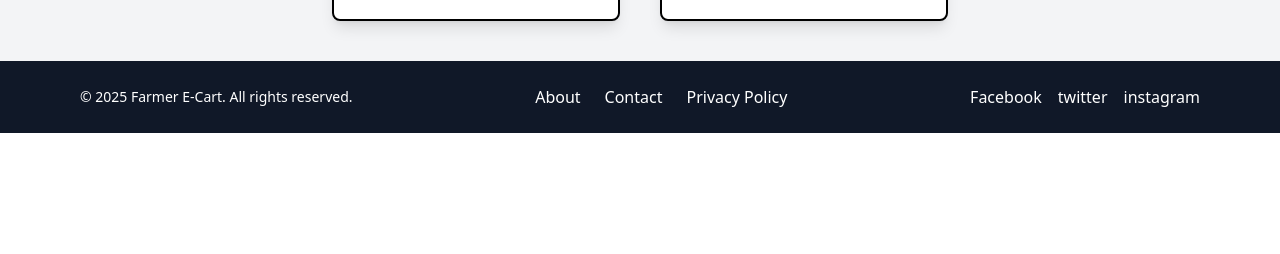
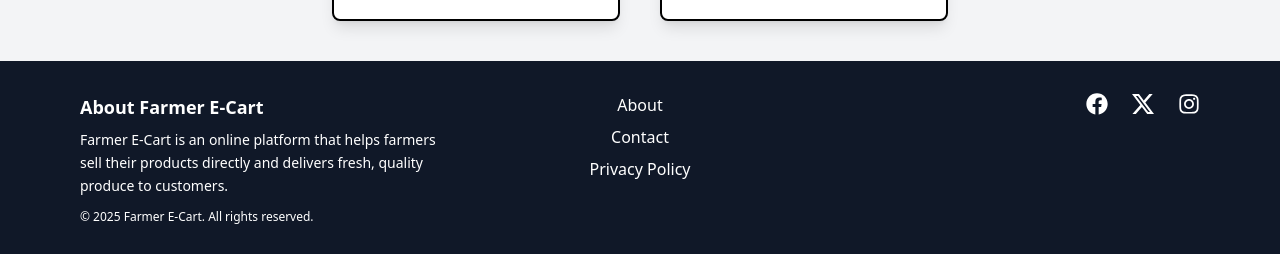
Before and after one commit to Sachin70659/Farmer-e-card, a React (Vite) app: page /servicess in a window 1280 px wide. Shown: the part 2325-2579 px from the top of the page. Before the commit the page ends 2458 px from the top, so only its background shows below. Built offline with nearby package versions, Linux system fonts and the light colour scheme.

Commit message:
add new repo

```diff
--- a/package.json
+++ b/package.json
@@ -13,6 +13,7 @@
     "@tailwindcss/vite": "^4.1.13",
     "react": "^19.1.1",
     "react-dom": "^19.1.1",
+    "react-icons": "^5.5.0",
     "react-router-dom": "^7.9.1",
     "tailwindcss": "^4.1.13"
   },
--- a/src/Components/Footer.jsx
+++ b/src/Components/Footer.jsx
@@ -1,27 +1,59 @@
 // Footer.jsx
 import React from "react";
+import { FaFacebook } from "react-icons/fa";
+import { BsTwitterX } from "react-icons/bs";
+import { FaInstagram } from "react-icons/fa6";
 
-export const Footer=()=> {
+export const Footer = () => {
   return (
-    <footer className="bg-gray-900 text-white py-6">
-      <div className="max-w-6xl mx-auto px-4 flex flex-col md:flex-row justify-between items-center">
+    <footer className="bg-gray-900 text-white py-8">
+      <div className="max-w-6xl mx-auto px-4 grid gap-6 md:grid-cols-3 text-center md:text-left">
+
         {/* Left Section */}
-        <p className="text-sm">© 2025 Farmer E-Cart. All rights reserved.</p>
+        <div>
+          <h1 className="text-lg font-semibold mb-2 hover:text-gray-400 ">About Farmer E-Cart</h1>
+          <p className="text-sm leading-relaxed hover:text-gray-400 ">
+            Farmer E-Cart is an online platform that helps farmers sell their
+            products directly and delivers fresh, quality produce to customers.
+          </p>
+          <p className="text-xs mt-3 hover:text-gray-400 ">© 2025 Farmer E-Cart. All rights reserved.</p>
+        </div>
 
         {/* Middle Section */}
-        <div className="flex space-x-6 mt-4 md:mt-0">
-          <a href="/about" className="hover:text-gray-400">About</a>
-          <a href="/contact" className="hover:text-gray-400">Contact</a>
-          <a href="/privacy" className="hover:text-gray-400">Privacy Policy</a>
+        <div className="flex flex-col space-y-2 md:items-center">
+          <a href="/about" className="hover:text-gray-400 transition">About</a>
+          <a href="/contact" className="hover:text-gray-400 transition">Contact</a>
+          <a href="/privacy" className="hover:text-gray-400 transition">Privacy Policy</a>
         </div>
 
         {/* Right Section */}
-        <div className="flex space-x-4 mt-4 md:mt-0">
-          <a href="https://facebook.com" target="_blank" rel="noreferrer" className="hover:text-blue-400">Facebook</a>
-          <a href="https://twitter.com" target="_blank" rel="noreferrer" className="hover:text-blue-300">twitter</a>
-          <a href="https://instagram.com" target="_blank" rel="noreferrer" className="hover:text-pink-400">instagram</a>
+        <div className="flex justify-center md:justify-end space-x-6">
+          <a
+            href="https://facebook.com"
+            target="_blank"
+            rel="noreferrer"
+            className="hover:text-blue-400 transition-transform transform hover:scale-125 duration-300"
+          >
+            <FaFacebook size={22} />
+          </a>
+          <a
+            href="https://twitter.com"
+            target="_blank"
+            rel="noreferrer"
+            className="hover:text-blue-300 transition-transform transform hover:scale-125 duration-300"
+          >
+            <BsTwitterX size={22} />
+          </a>
+          <a
+            href="https://instagram.com"
+            target="_blank"
+            rel="noreferrer"
+            className="hover:text-pink-400 transition-transform transform hover:scale-125 duration-300"
+          >
+            <FaInstagram size={22} />
+          </a>
         </div>
       </div>
     </footer>
   );
-}
+};
--- a/src/Components/Pagess/Home.jsx
+++ b/src/Components/Pagess/Home.jsx
@@ -19,12 +19,12 @@ export const Home=()=> {
         <div className="flex justify-center space-x-4">
           <a
             href="/Servicess"
-            className="bg-white text-green-700 font-semibold px-6 py-3 rounded-lg shadow-md hover:bg-black transition"
+            className="bg-white text-green-700 font-semibold px-6 py-3 rounded-lg shadow-md hover:bg-green-900 hover:text-white transition"
           >
             Shop Now
           </a>
           <a
-            href="/contacts"
+            href="/Contact"
             className="bg-green-600 text-white font-semibold px-6 py-3 rounded-lg shadow-md hover:bg-green-900 transition"
           >
             Contact Us
```
Also changed, not shown: 1 other file (tests, documents, lock files or other folders).
